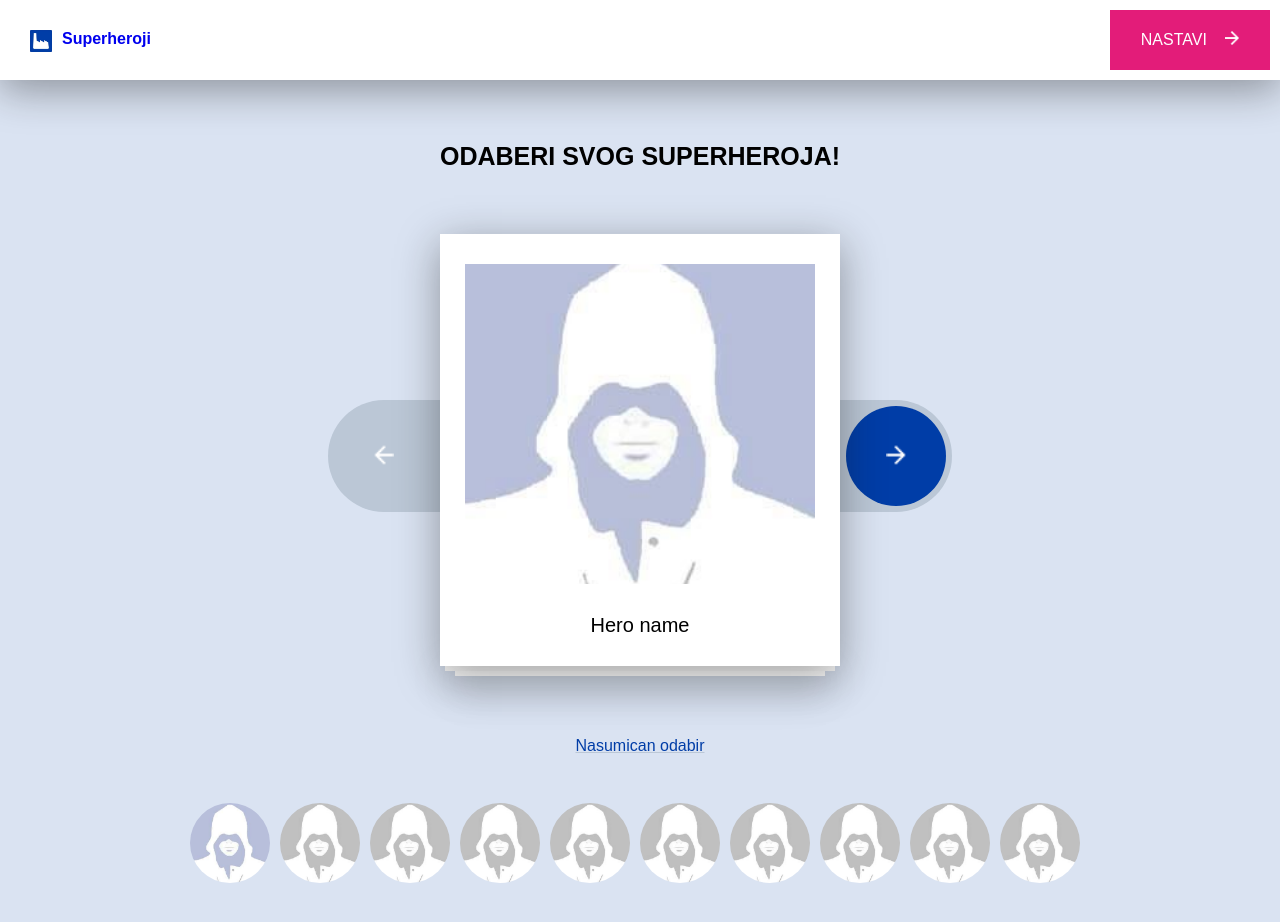
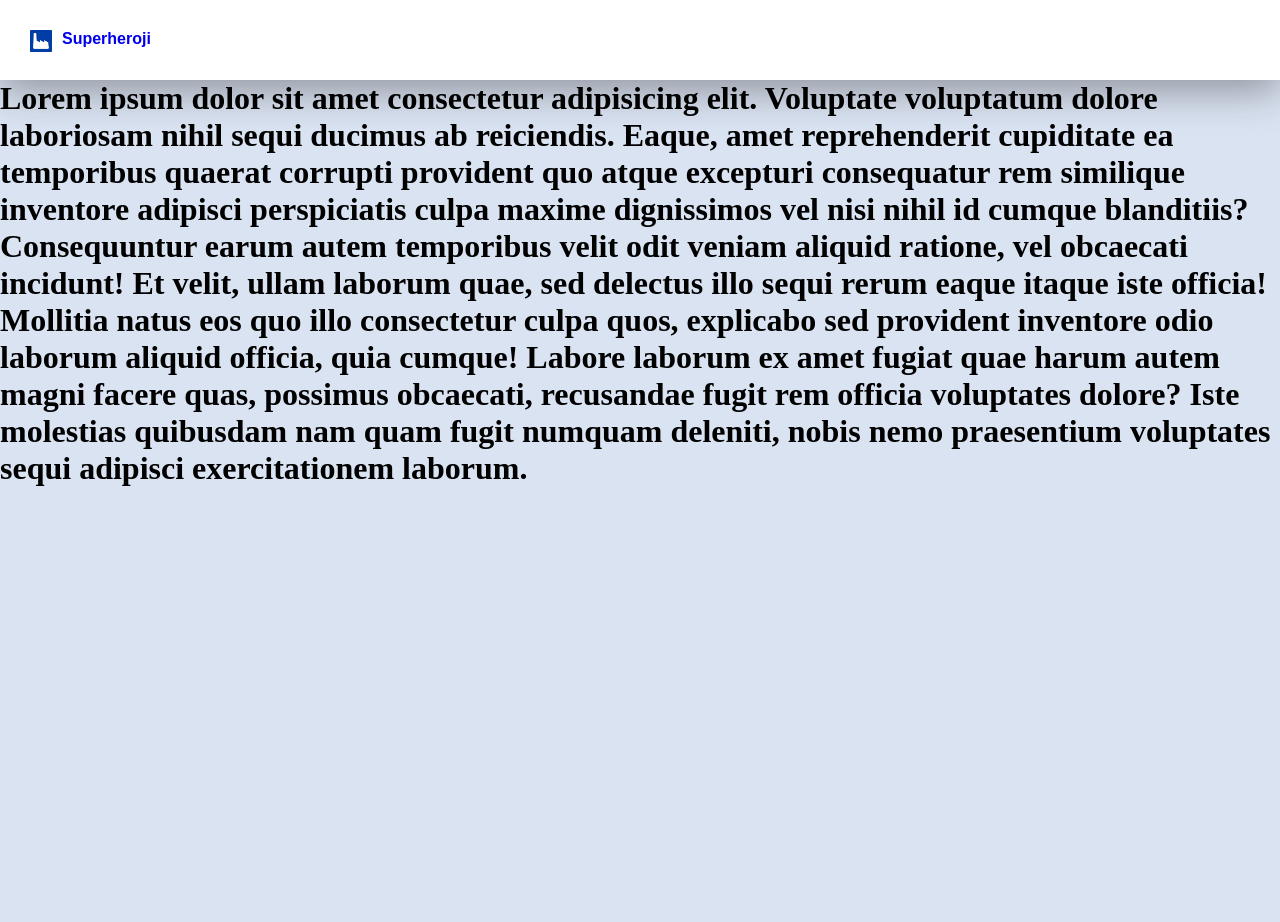
Before and after one commit to AntonioSertic32/FactoryPraksa, a plain HTML site: page 6.zadaca/index.html in a window 1280 px wide. Both pictures are taken after a click on the button "NASTAVI". After the commit the page ends 800 px from the top, so only its background shows below. Drawn offline with nearby package versions, Linux system fonts and the light colour scheme; no server answers; a web font is replaced by a local one.

Commit message:
update++

```diff
--- a/6.zadaca/index.html
+++ b/6.zadaca/index.html
@@ -16,7 +16,9 @@
     <nav>
       <img src="img/logo.png" class="logo" />
       <h1 class="naslov"><a href="index.html">Superheroji</a></h1>
-      <button class="button naslov">NASTAVI <img src="img/arrow.png" /></button>
+      <button onclick="Turnir()" class="button naslov pokreni">
+        NASTAVI <img src="img/arrow.png" />
+      </button>
     </nav>
     <div class="main-container">
       <h2>ODABERI SVOG SUPERHEROJA!</h2>
@@ -69,6 +71,25 @@
       </div>
     </div>
 
+    <div class="turnir-container">
+      <h1>
+        Lorem ipsum dolor sit amet consectetur adipisicing elit. Voluptate
+        voluptatum dolore laboriosam nihil sequi ducimus ab reiciendis. Eaque,
+        amet reprehenderit cupiditate ea temporibus quaerat corrupti provident
+        quo atque excepturi consequatur rem similique inventore adipisci
+        perspiciatis culpa maxime dignissimos vel nisi nihil id cumque
+        blanditiis? Consequuntur earum autem temporibus velit odit veniam
+        aliquid ratione, vel obcaecati incidunt! Et velit, ullam laborum quae,
+        sed delectus illo sequi rerum eaque itaque iste officia! Mollitia natus
+        eos quo illo consectetur culpa quos, explicabo sed provident inventore
+        odio laborum aliquid officia, quia cumque! Labore laborum ex amet fugiat
+        quae harum autem magni facere quas, possimus obcaecati, recusandae fugit
+        rem officia voluptates dolore? Iste molestias quibusdam nam quam fugit
+        numquam deleniti, nobis nemo praesentium voluptates sequi adipisci
+        exercitationem laborum.
+      </h1>
+    </div>
+
     <script type="text/javascript" src="js/app.js"></script>
   </body>
 </html>
--- a/6.zadaca/js/app.js
+++ b/6.zadaca/js/app.js
@@ -211,6 +211,12 @@ function Slajder(vrijednost) {
   $("#slider_hero_name").html(game.heroes[trenutni_heroj].name);
 }
 
+function Turnir() {
+  $(".main-container").css("display", "none");
+  $(".turnir-container").css("display", "block");
+  $(".pokreni").css("display", "none");
+}
+
 // TO DO:
 // - Arhitektura JS-a
 // - Ako bude vise od 5 nerješenih random pobjednik
--- a/6.zadaca/styles/style.sass
+++ b/6.zadaca/styles/style.sass
@@ -51,6 +51,7 @@ nav
         img
             width: 14px
             margin-left: 14px
+
 .main-container
     display: flex
     flex-direction: column
@@ -146,3 +147,6 @@ nav
                 filter: grayscale(0%)
         .inFocus
             filter: grayscale(0%)
+
+.turnir-container
+    display: none
```
Also changed, not shown: 6.zadaca/styles/style.css, 1 other file.
